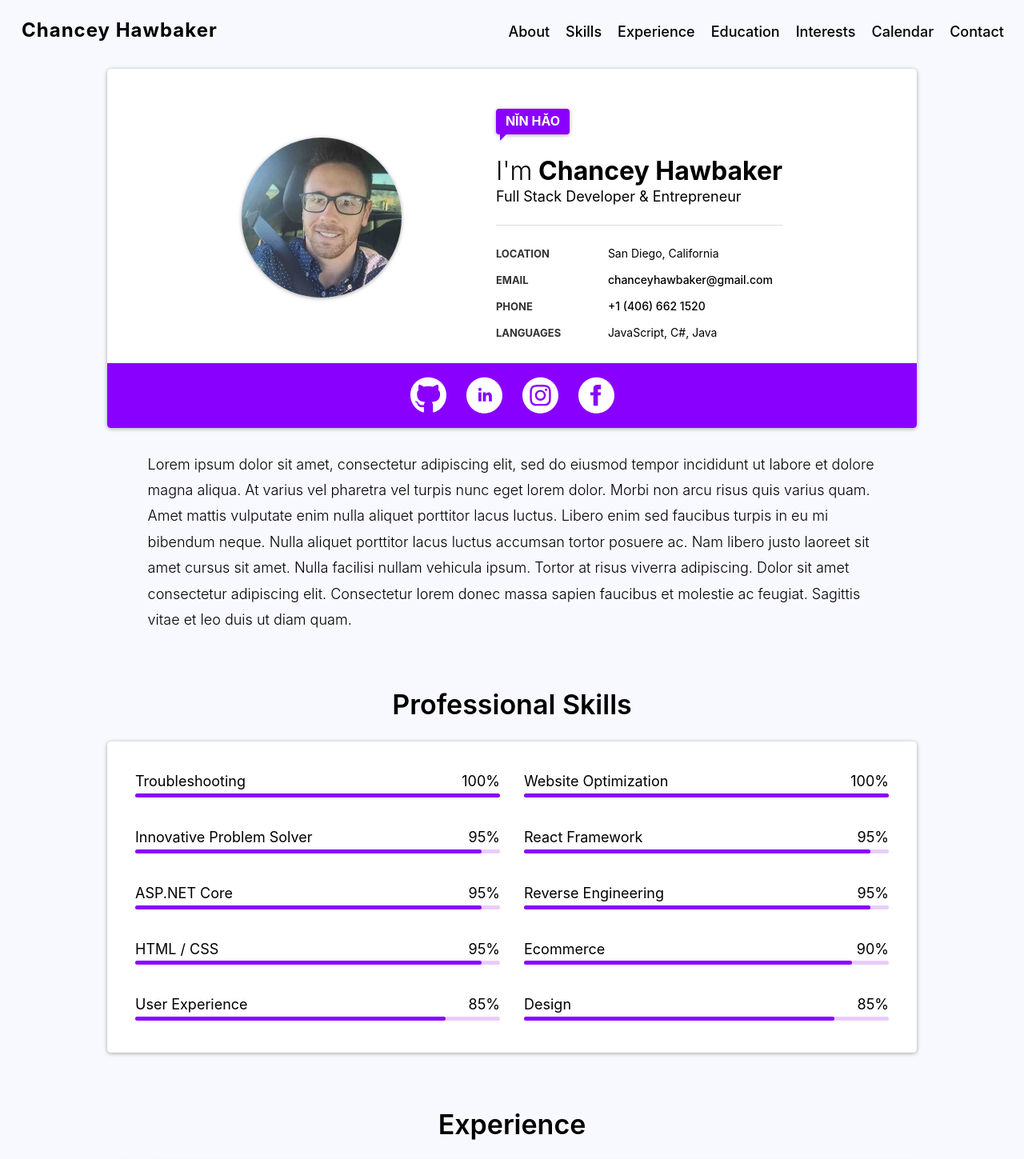
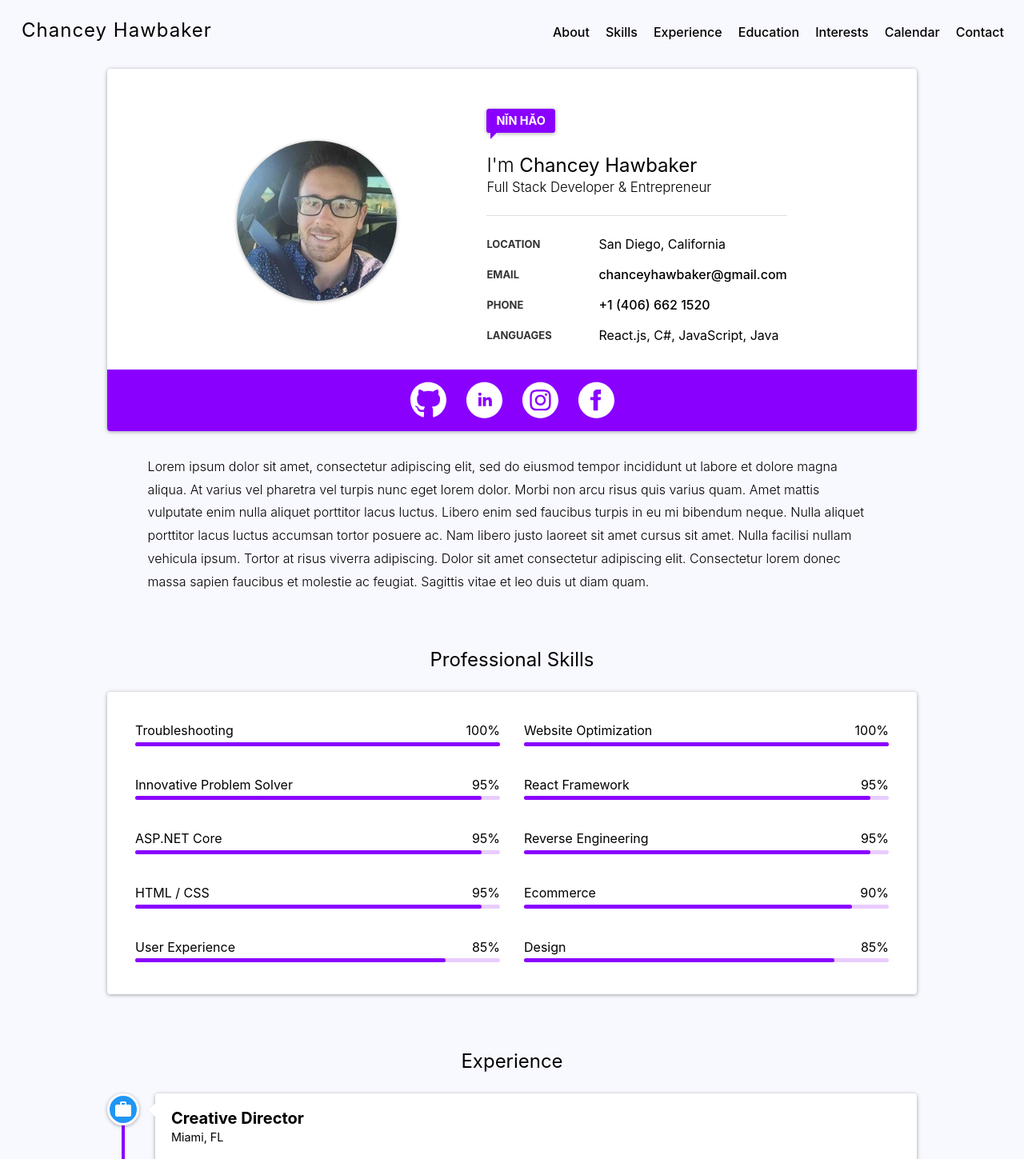
Before and after one commit to chancity/resume, a React (Create React App) app: page / in a window 1280 px wide. Shown: the top 1449 px of the page at 80% size. Built offline with nearby package versions, Linux system fonts and the light colour scheme.

Commit message:
styling fixes

```diff
--- a/src/components/About.js
+++ b/src/components/About.js
@@ -28,9 +28,9 @@ const AboutInfo = styled.div`
     margin-bottom: 25px;
     border-bottom: 1px solid #dedede;
     h1{
-		font-size: xx-large;
+		font-size: 150%;
 	    line-height: 1.1;
-	    font-weight: 700;
+	    font-weight: 400;
 	    margin-bottom: 5px;
 	    margin-top: 0;
 	    span {
@@ -39,8 +39,8 @@ const AboutInfo = styled.div`
 	}
 
 	h2{
-	    font-size: large;
-	    font-weight: 400;
+	    font-size: 105%;
+    	font-weight: 300;
 	    line-height: 1.1;
 	    margin-bottom: 0;
 	}
@@ -51,7 +51,14 @@ const AboutList = styled.ul`
     list-style: none;
 
     li {
-        margin-bottom: 13px;
+        margin-bottom: 18px;
+        white-space: nowrap;
+        display: flex;
+        align-content: center;
+        @media (max-width: ${DESKTOP_WIDTH}px) {
+			display: inherit;
+			 margin-bottom: 15px;
+		}
 
     	:before, :after {
             content: " ";
@@ -66,7 +73,7 @@ const AboutList = styled.ul`
     }
 `;
 const AboutListTitle = styled.strong`
-    display: block;
+    display: inline-block;
     width: 140px;
     float: left;
     color: #333333;
@@ -76,19 +83,19 @@ const AboutListTitle = styled.strong`
     text-transform: uppercase;
 
 	@media (max-width: ${DESKTOP_WIDTH}px) {
+		display: block;
 		width: 100%;
 		float: none;
 		line-height: 1.2;
 	}
 `;
 const AboutListValue = styled.span`
-    display: block;
-    margin-left: 125px;
-    font-size: 14px;
+    display: inline-block;
     font-weight: 400;
     line-height: 20px;
 
     @media (max-width: ${DESKTOP_WIDTH}px) {
+    	display: block;
 		width: 100%;
 		float: none;
 		line-height: 1.2;
@@ -135,7 +142,7 @@ const AboutPreWord = styled.div`
     span {
     	background-color: #8a00ff;
 	    color: #fff;
-	    font-size: medium;
+        font-size: 90%;
 	    font-weight: 700;
 	    line-height: 1.1;
 	    display: inline-block;
@@ -143,7 +150,7 @@ const AboutPreWord = styled.div`
 	    text-transform: uppercase;
 	    position: relative;
 	    border-radius: .25em;
-	      box-shadow: 0 1px 6px rgba(0,0,0,0.12), 0 1px 4px rgba(0,0,0,0.24);
+      	box-shadow: 0 1px 6px rgba(0,0,0,0.12), 0 1px 4px rgba(0,0,0,0.24);
 	    :before {
 	    	border-left-color: #8a00ff;
 			content: '';
@@ -269,7 +276,7 @@ export const About = () => {
 									languages
 								</AboutListTitle>
 								<AboutListValue>
-									JavaScript, C#, Java
+									React.js, C#, JavaScript, Java
 								</AboutListValue>
 							</li>
 						</AboutList>
--- a/src/components/Shared.js
+++ b/src/components/Shared.js
@@ -2,8 +2,8 @@ import styled from 'styled-components/macro'
 
 export const WrapperContainer = styled.div`
 	display: flex;
-    align-items: center;
     justify-content: space-between;
+    align-items: baseline;
 `;
 
 export const StartWrapper = styled.div`
@@ -54,9 +54,9 @@ export const SectionBlurbs = styled.div`
 `;
 
 export const SectionTitle = styled.h2`
-    font-size: 34px;
+    font-size: 150%;
+    font-weight: 400;
     margin-bottom: 25px;
     line-height: 1.2;
-    font-weight: 600;
     text-align: center;
 `;
--- a/src/components/layout/Logo.js
+++ b/src/components/layout/Logo.js
@@ -27,10 +27,10 @@ const SImage = styled.img`
 `;
 
 const SName = styled.span`
-	font-weight: 700;
+	font-weight: 400;
 	letter-spacing: 1px;
 	margin-left: 12px;
-	font-size: 24px;
+	font-size: 150%;
 `;
 
 export const Logo = () => (
--- a/src/components/layout/NavMenu.js
+++ b/src/components/layout/NavMenu.js
@@ -83,7 +83,7 @@ export const NavUl = styled.ul`
 	    background: #fff;
 	    border-radius: 3px;
 	    margin: 0;
-	    box-shadow: 0 10px 35px transparent, 0 0 15px 0 rgba(0,0,0,.15);
+	   	box-shadow: 0 1px 6px rgba(0,0,0,0.12), 0 1px 4px rgba(0,0,0,0.24);
 	    flex-direction: column;
 	    text-align: left;
 	    transform-origin: top right;
@@ -97,8 +97,11 @@ export const NavLi = styled.li`
     position: relative;
     display: flex;
     height: 25px;
+    border-bottom: 1px solid #f7f7f7;
+
     a {
     	width:	100%;
+        @media (min-width: ${DESKTOP_WIDTH}px) {
 	        :after{
 			    content: "";
 				transition: all ease .25s;
@@ -107,6 +110,8 @@ export const NavLi = styled.li`
 		        border-bottom: 2px solid #8a00ff;
 				width: 0;
 			}
+		}
+
 
 		:hover {
 			:after{
--- a/src/index.scss
+++ b/src/index.scss
@@ -8,7 +8,7 @@ body {
   background-color: ghostwhite;
   direction: ltr;
   font-family: NunitoSans,-apple-system, BlinkMacSystemFont, Proxima Nova, Segoe UI, Roboto,Oxygen, Fira Sans, Droid Sans, Helvetica Neue, sans-serif;
-  font-size: 18px;
+  font-size: 16px;
   -webkit-font-smoothing: antialiased;
   line-height: 1.5;
   color: black;
--- a/src/timeline.scss
+++ b/src/timeline.scss
@@ -169,7 +169,7 @@
 }
 
 .vertical-timeline-element-title {
-	font-size: x-large;
+	font-size: 125%;
 	line-height: 1.1;
 	font-weight: 700;
 	margin-bottom: 5px;
@@ -177,7 +177,7 @@
 }
 
 .vertical-timeline-element-subtitle {
-	font-size: medium;
+	font-size: 90%;
 	font-weight: 400;
 	line-height: 1.1;
 	margin-bottom: 0;
@@ -186,18 +186,21 @@
 .vertical-timeline-element-content .vertical-timeline-element-date {
 	float: left;
 	padding-top: 1.6em;
-	font-size: medium;
+	font-size: 90%;
 }
 
 .vertical-timeline-element-content-arrow {
 	content: '';
 	position: absolute;
 	top: 16px;
-	right: 100%;
+	left: -13px;
+	width: 0;
 	height: 0;
-	width: 0;
-	border: 7px solid transparent;
-	border-right: 7px solid #fff;
+	border-color: transparent transparent #fff;
+	border-style: solid;
+	border-width: 0 8px 10px;
+	filter: drop-shadow(0 -1px 0 #e4eaec);
+	transform: rotate(270deg);
 }
 
 .vertical-timeline-element--no-children .vertical-timeline-element-content-arrow {
```
Also changed, not shown: package.json (+5 -5 lines), 1 other file (tests, documents, lock files or other folders). Lines whose indentation alone changed are shown as unchanged.
